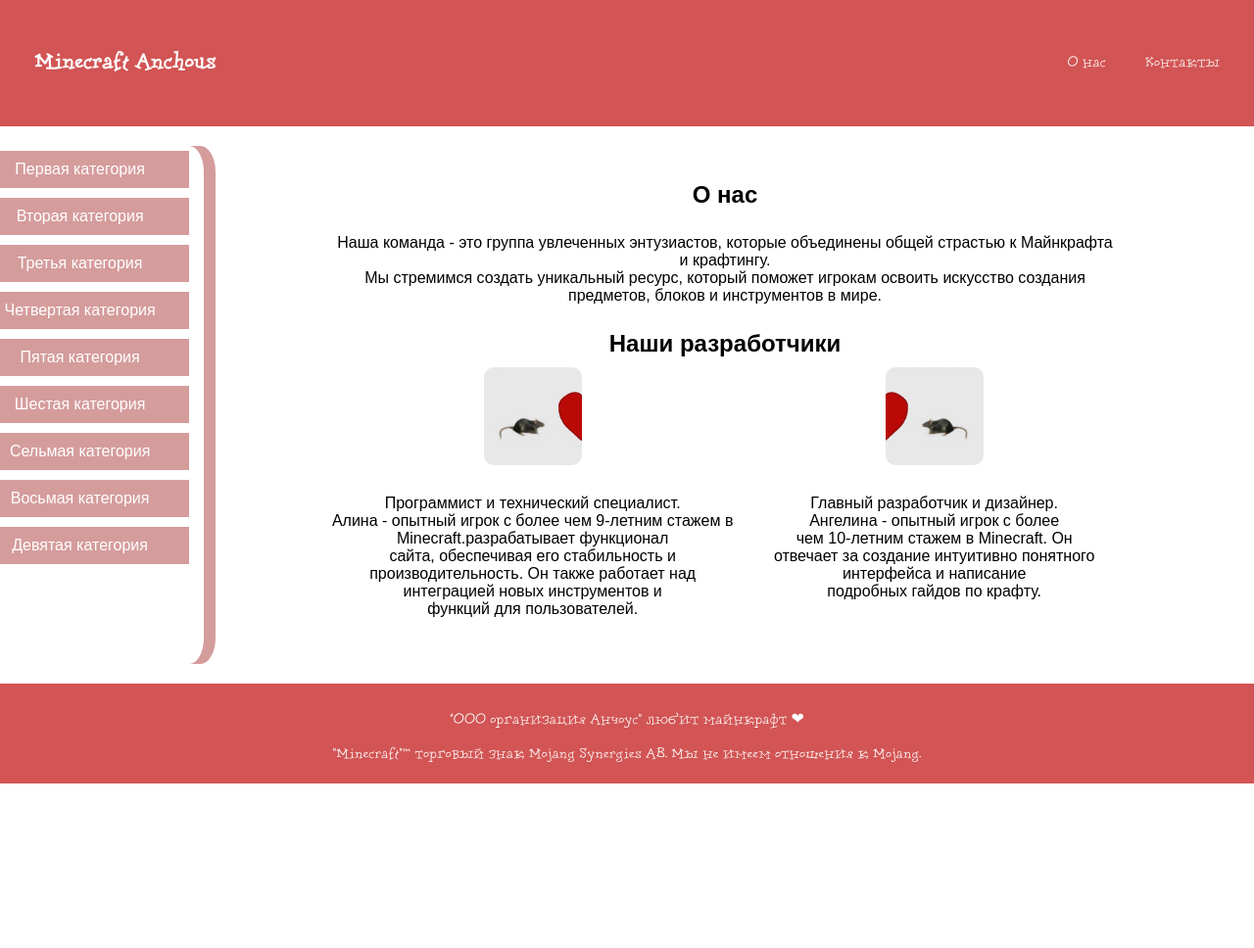
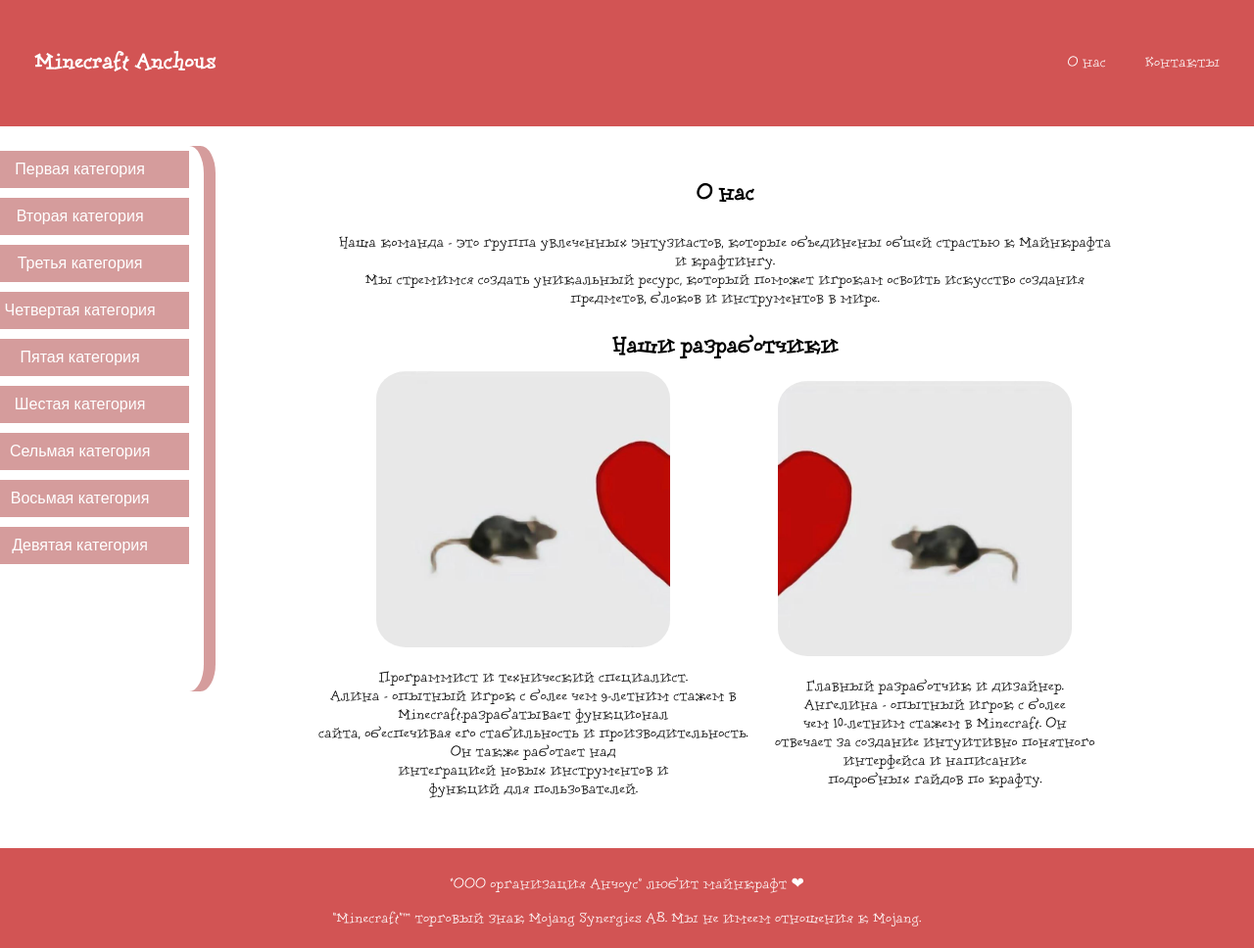
Before and after one commit to Yashima-san/Minecraft_STORY, a Django app: page /about/ in a window 1280 px wide. Shown: the whole page at 98% size. Before the commit the page ends 800 px from the top, so only its background shows below. Run offline with Django 5.2, Linux system fonts and the light colour scheme; some web fonts are replaced.

Commit message:
seven commit

```diff
--- a/craft_story/static/css/diary.css
+++ b/craft_story/static/css/diary.css
@@ -1,8 +1,6 @@
 @font-face {
     font-family: 'Dolores-Regular';
-    src: url('/craft_story/static/Dolores-Regular.woff2') format('woff2'),
-         url('/craft_story/static/Dolores-Regular.woff') format('woff'),
-         url('/craft_story/static/Dolores-Regular.ttf') format('truetype');
+    src: url('/craft_story/static/css/Dolores-Regular.ttf') format('truetype');
 }
 body {
     margin: 0;
@@ -31,10 +29,10 @@ nav#kat {
     border-radius: 5%;
 }
 .panel{
-    margin-bottom: 50px;
+    margin-bottom: 30px;
     margin-left: -110px;
     width: 25%;
-    height: 100%;
+    height: 80%;
     background-color: #D59C9C;
     border-radius: 5%;
 }
@@ -95,20 +93,10 @@ footer {
     padding: 10px;
     background-color: #D25454;
 }
-.avatar {
-    width: 100px; /* Ширина аватарки */
-    height: 100px; /* Высота аватарки */
-    border-radius: 10%; /* Закругляем углы для создания круглой формы */
-    object-fit: cover; /* Обеспечиваем сохранение пропорций изображения */
-    margin-bottom: 10px; /* Отступ между изображением и текстом */
-}
 .contact-container {
     display: flex; /* Используем flexbox */
     flex-direction: column; /* Располагаем элементы в столбик */
-    align-items: center; /* Центрируем по горизонтали */
-    text-align: center; /* Центрируем текст */
     padding: 20px;
-    font-family: Arial, sans-serif;
     max-width: 800px; /* Максимальная ширина контейнера */
     margin: 0 auto; /* Центрирует контейнер по горизонтали */
     text-align: center; /* Центрирует текст внутри контейнера */
@@ -135,10 +123,17 @@ p {
 .actia:hover {
     text-decoration: underline; /* Подчеркивание при наведении */
 }
-.tour{
-    display: flex;
+.tour {
+    display: flex; /* Устанавливаем flex-контейнер */
+    align-items: center; /* Центрируем элементы по вертикали */
 }
-.tour p{
+.avatar {
+    margin-right: 20px; /* Отступ между изображением и текстом */
+    width: 300px; /* Задайте желаемую ширину изображения */
+    height: auto; /* Автоматическая высота для сохранения пропорций */
+    border-radius: 10%; /* Закругляем углы для создания круглой формы */
+}
+.tour p {
     margin-left: 20px;
     margin-right: 20px;
 }
```
Also changed, not shown: craft_story/static/css/Dolores-Regular.ttf (renamed from craft_story/static/Dolores-Regular.ttf).
